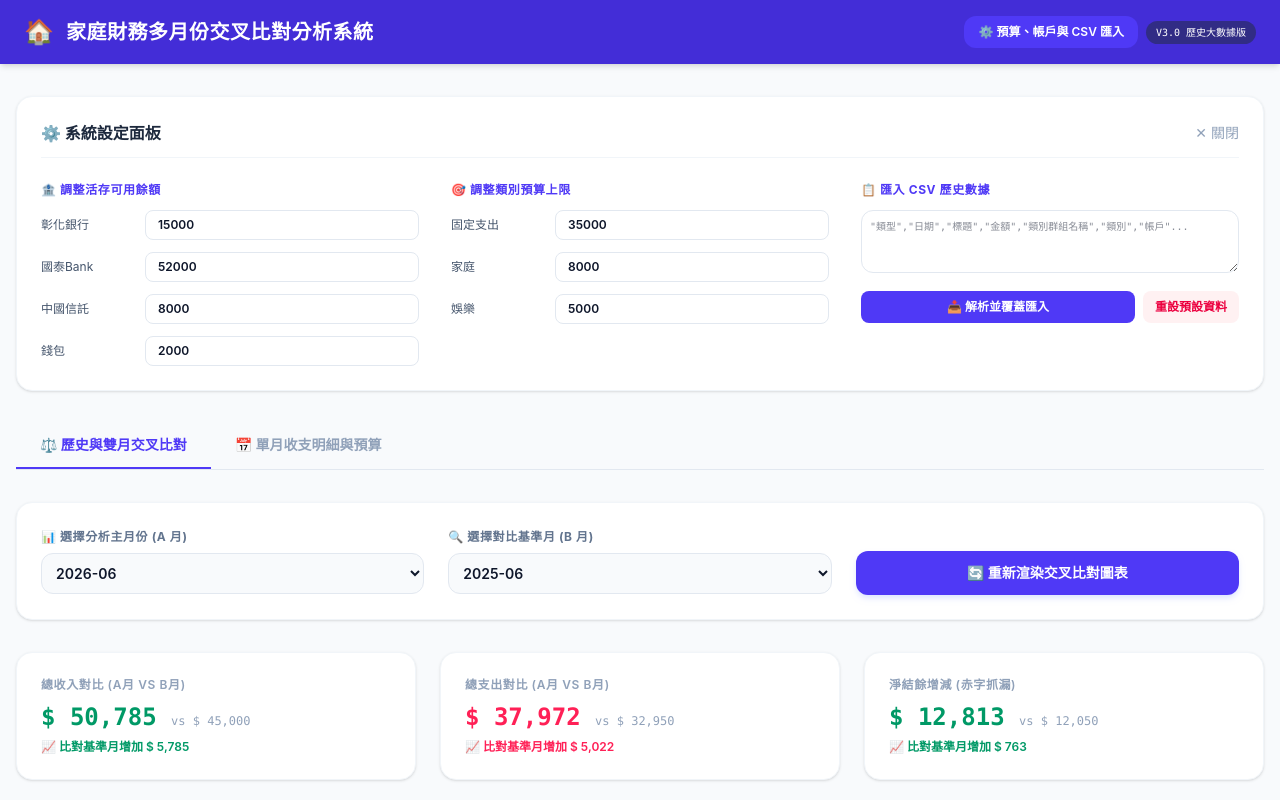
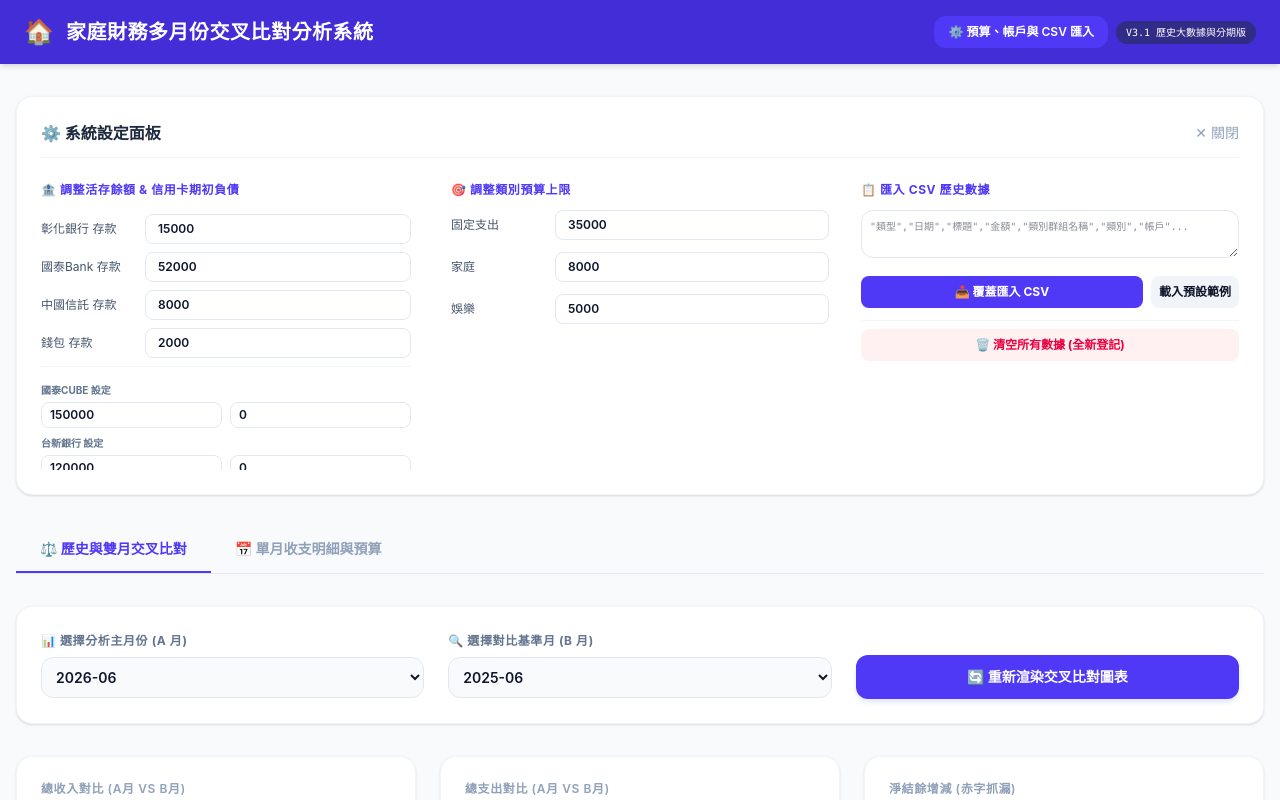
Before and after one commit to fromlifetolines/family-finance, a Vue app: page / in a window 1280 px wide. Both pictures are taken after a click on the button "⚙️ 預算、帳戶與 CSV 匯入". Shown: the top 800 px of the page. Built offline with nearby package versions, Linux system fonts and the light colour scheme.

Commit message:
feat: Add CC initial debt configuration, installment creation, and clear all data feature

```diff
--- a/src/App.vue
+++ b/src/App.vue
@@ -14,7 +14,7 @@
           ⚙️ 預算、帳戶與 CSV 匯入
         </button>
         <span class="bg-indigo-900 text-[10px] px-2.5 py-1 rounded-full font-mono">
-          V3.0 歷史大數據版
+          V3.1 歷史大數據與分期版
         </span>
       </div>
     </nav>
@@ -30,17 +30,41 @@
         </div>
 
         <div class="grid grid-cols-1 lg:grid-cols-3 gap-8">
-          <!-- Adjust Bank Balances -->
-          <div class="space-y-3">
-            <h4 class="text-xs font-bold text-indigo-600 uppercase tracking-wider flex items-center gap-1">🏦 調整活存可用餘額</h4>
+          <!-- Adjust Bank & CC Balances -->
+          <div class="space-y-4">
+            <h4 class="text-xs font-bold text-indigo-600 uppercase tracking-wider flex items-center gap-1">🏦 調整活存餘額 & 信用卡期初負債</h4>
+            <div class="space-y-2 max-h-64 overflow-y-auto pr-2">
               <div v-for="acc in accounts.filter(a => a.type === 'bank')" :key="acc.id" class="flex items-center gap-2">
-              <span class="text-xs text-slate-600 w-24">{{ acc.name }}</span>
+                <span class="text-xs text-slate-600 w-24">{{ acc.name }} 存款</span>
                 <input
                   v-model.number="acc.balance"
                   type="number"
                   class="flex-1 px-3 py-1.5 border border-slate-200 rounded-lg text-xs font-semibold focus:outline-none focus:ring-1 focus:ring-indigo-500"
                   @change="saveToStorage"
                 />
+              </div>
+              <div class="border-t border-slate-100 my-2 pt-2"></div>
+              <div v-for="card in accounts.filter(a => a.type === 'cc')" :key="card.id" class="space-y-1">
+                <div class="text-[10px] font-bold text-slate-500">{{ card.name }} 設定</div>
+                <div class="flex gap-2">
+                  <input
+                    v-model.number="card.limit"
+                    type="number"
+                    placeholder="額度"
+                    title="額度"
+                    class="w-1/2 px-2 py-1 border border-slate-200 rounded-lg text-xs font-semibold"
+                    @change="saveToStorage"
+                  />
+                  <input
+                    v-model.number="card.initialDebt"
+                    type="number"
+                    placeholder="期初未結金額"
+                    title="期初未結金額"
+                    class="w-1/2 px-2 py-1 border border-slate-200 rounded-lg text-xs font-semibold"
+                    @change="saveToStorage"
+                  />
+                </div>
+              </div>
             </div>
           </div>
 
@@ -58,12 +82,12 @@
             </div>
           </div>
 
-          <!-- CSV Paste Box -->
+          <!-- CSV Paste Box & Clean Slate -->
           <div class="space-y-3">
             <h4 class="text-xs font-bold text-indigo-600 uppercase tracking-wider flex items-center gap-1">📋 匯入 CSV 歷史數據</h4>
             <textarea
               v-model="rawCSVInput"
-              rows="3"
+              rows="2"
               placeholder='"類型","日期","標題","金額","類別群組名稱","類別","帳戶"...'
               class="w-full p-2 border border-slate-200 rounded-xl text-[10px] font-mono focus:outline-none focus:ring-1 focus:ring-indigo-500"
             ></textarea>
@@ -72,13 +96,21 @@
                 @click="importCSV"
                 class="flex-1 py-2 bg-indigo-600 hover:bg-indigo-700 text-white rounded-lg text-xs font-bold transition"
               >
-                📥 解析並覆蓋匯入
+                📥 覆蓋匯入 CSV
               </button>
               <button
                 @click="resetToDefault"
-                class="px-3 py-2 bg-rose-50 text-rose-600 hover:bg-rose-100 rounded-lg text-xs font-bold transition"
+                class="px-2 py-2 bg-slate-100 hover:bg-slate-200 rounded-lg text-xs font-bold transition"
               >
-                重設預設資料
+                載入預設範例
+              </button>
+            </div>
+            <div class="border-t border-slate-100 pt-2">
+              <button
+                @click="clearAllData"
+                class="w-full py-2 bg-rose-50 text-rose-600 hover:bg-rose-100 rounded-lg text-xs font-bold transition flex items-center justify-center gap-1"
+              >
+                🗑️ 清空所有數據 (全新登記)
               </button>
             </div>
           </div>
@@ -155,12 +187,14 @@
             <label class="block text-xs font-bold text-slate-500 uppercase tracking-wider mb-2">📊 選擇分析主月份 (A 月)</label>
             <select v-model="monthA" class="w-full bg-slate-50 border border-slate-200 rounded-xl p-2.5 text-sm font-semibold focus:ring-indigo-500 focus:border-indigo-500">
               <option v-for="m in uniqueMonths" :key="m" :value="m">{{ m }}</option>
+              <option v-if="!uniqueMonths.length" value="">尚未建立資料</option>
             </select>
           </div>
           <div>
             <label class="block text-xs font-bold text-slate-500 uppercase tracking-wider mb-2">🔍 選擇對比基準月 (B 月)</label>
             <select v-model="monthB" class="w-full bg-slate-50 border border-slate-200 rounded-xl p-2.5 text-sm font-semibold focus:ring-indigo-500 focus:border-indigo-500">
               <option v-for="m in uniqueMonths" :key="m" :value="m">{{ m }}</option>
+              <option v-if="!uniqueMonths.length" value="">尚未建立資料</option>
             </select>
           </div>
           <div class="pt-6">
@@ -216,17 +250,17 @@
             <h3 class="text-lg font-bold text-blue-900">兩月份透支因子交叉比對報告</h3>
           </div>
           <div class="text-blue-950 text-sm leading-relaxed space-y-2">
-            <p><strong>1. 跨月同步對比現況：</strong> 您正在拿主分析月 <span class="font-bold text-indigo-700">[{{ monthA }}]</span> 與基準歷史月 <span class="font-bold text-slate-600">[{{ monthB }}]</span> 進行深度交叉診斷。</p>
+            <p><strong>1. 跨月同步對比現況：</strong> 您正在拿主分析月 <span class="font-bold text-indigo-700">[{{ monthA || '未選' }}]</span> 與基準歷史月 <span class="font-bold text-slate-600">[{{ monthB || '未選' }}]</span> 進行深度交叉診斷。</p>
             <p>
               <strong>2. 儲蓄能力與赤字擴大因子：</strong>
-              [{{ monthA }}] 的結餘為 <span class="font-bold" :class="compA.balance >= 0 ? 'text-emerald-700' : 'text-rose-600'">$ {{ compA.balance.toLocaleString() }}</span>，
-              而 [{{ monthB }}] 為 <span class="font-bold" :class="compB.balance >= 0 ? 'text-emerald-700' : 'text-rose-600'">$ {{ compB.balance.toLocaleString() }}</span>。
+              [{{ monthA || '未選' }}] 的結餘為 <span class="font-bold" :class="compA.balance >= 0 ? 'text-emerald-700' : 'text-rose-600'">$ {{ compA.balance.toLocaleString() }}</span>，
+              而 [{{ monthB || '未選' }}] 為 <span class="font-bold" :class="compB.balance >= 0 ? 'text-emerald-700' : 'text-rose-600'">$ {{ compB.balance.toLocaleString() }}</span>。
               兩者相較，您的家庭淨儲蓄水位產生了
               <span class="font-bold" :class="balanceDiff >= 0 ? 'text-emerald-700' : 'text-rose-600'">$ {{ balanceDiff.toLocaleString() }}</span> 的變動。
             </p>
             <p>
-              <strong>3. 揪出變動的核心魔鬼：</strong> 檢視大類別可以發現，[{{ monthA }}] 月份的 <strong>【娛樂】</strong> 群組開銷為 $ {{ (compA.groups["娛樂"] || 0).toLocaleString() }}，
-              而在 [{{ monthB }}] 月份則為 $ {{ (compB.groups["娛樂"] || 0).toLocaleString() }}。
+              <strong>3. 揪出變動的核心魔鬼：</strong> 檢視大類別可以發現，[{{ monthA || '未選' }}] 月份的 <strong>【娛樂】</strong> 群組開銷為 $ {{ (compA.groups["娛樂"] || 0).toLocaleString() }}，
+              而在 [{{ monthB || '未選' }}] 月份則為 $ {{ (compB.groups["娛樂"] || 0).toLocaleString() }}。
               娛樂消費{{ (compA.groups["娛樂"] || 0) - (compB.groups["娛樂"] || 0) >= 0 ? '增加了' : '減少了' }}
               <span class="font-bold" :class="(compA.groups['娛樂'] || 0) - (compB.groups['娛樂'] || 0) >= 0 ? 'text-rose-600' : 'text-emerald-600'">
                 $ {{ Math.abs((compA.groups["娛樂"] || 0) - (compB.groups["娛樂"] || 0)).toLocaleString() }}
@@ -248,7 +282,7 @@
 
           <!-- Month A Waterfall Chart -->
           <div class="bg-white p-6 rounded-2xl shadow-sm border border-slate-100">
-            <h3 class="font-bold text-slate-800 text-base mb-4">📊 當前主分析月 ({{ monthA }}月) 資金流向瀑布圖</h3>
+            <h3 class="font-bold text-slate-800 text-base mb-4">📊 當前主分析月 ({{ monthA || '未選' }}月) 資金流向瀑布圖</h3>
             <div class="relative h-80">
               <canvas ref="waterfallCanvasA"></canvas>
             </div>
@@ -257,7 +291,7 @@
 
         <!-- Month A credit cards share -->
         <div class="bg-white p-6 rounded-2xl shadow-sm border border-slate-100">
-          <h3 class="font-bold text-slate-800 text-base mb-4">💳 4張信用卡與支付工具在 {{ monthA }} 月的使用權重對比</h3>
+          <h3 class="font-bold text-slate-800 text-base mb-4">💳 4張信用卡與支付工具在 {{ monthA || '未選' }} 月的使用權重對比</h3>
           <div class="relative h-64">
             <canvas ref="ccCanvasA"></canvas>
           </div>
@@ -283,6 +317,7 @@
       :accounts="accounts"
       @close="showAddModal = false"
       @add="addTransaction"
+      @add-multiple="addMultipleTransactions"
     />
   </div>
 </template>
@@ -314,7 +349,7 @@ const transactions = ref([]);
 const accounts = ref([]);
 const budgets = ref([]);
 
-const activeTab = ref('compare'); // Defaults to comparison tab as requested
+const activeTab = ref('compare');
 const showAddModal = ref(false);
 const showBudgetSettings = ref(false);
 
@@ -339,6 +374,13 @@ const loadData = () => {
   transactions.value = getTransactions();
   accounts.value = getAccounts();
   budgets.value = getBudgets();
+
+  // Make sure each credit card has initialDebt property
+  accounts.value.forEach(a => {
+    if (a.type === 'cc' && a.initialDebt === undefined) {
+      a.initialDebt = 0;
+    }
+  });
 
   // Populate month selectors
   const months = uniqueMonths.value;
@@ -366,6 +408,32 @@ const resetToDefault = () => {
   }
 };
 
+const clearAllData = () => {
+  if (confirm("⚠️ 注意！這會將所有記帳交易明細清空，並重設帳戶活存與卡費。確定要全新登記嗎？")) {
+    transactions.value = [];
+    accounts.value = [
+      { id: 'a1', name: "彰化銀行", type: "bank", balance: 0 },
+      { id: 'a2', name: "國泰Bank", type: "bank", balance: 0 },
+      { id: 'a3', name: "中國信託", type: "bank", balance: 0 },
+      { id: 'a4', name: "錢包", type: "bank", balance: 0 },
+      { id: 'c1', name: "國泰CUBE", type: "cc", limit: 100000, initialDebt: 0 },
+      { id: 'c2', name: "台新銀行", type: "cc", limit: 100000, initialDebt: 0 },
+      { id: 'c3', name: "聯邦銀行", type: "cc", limit: 100000, initialDebt: 0 },
+      { id: 'c4', name: "星展銀行", type: "cc", limit: 100000, initialDebt: 0 }
+    ];
+    budgets.value = [
+      { group: "固定支出", limit: 30000 },
+      { group: "家庭", limit: 10000 },
+      { group: "娛樂", limit: 5000 }
+    ];
+    monthA.value = '';
+    monthB.value = '';
+    saveToStorage();
+    renderAllCharts();
+    alert("已清空數據，您可以點選右下角 ✍️ 開始全新登記，或到設定中輸入期初餘額與負債。");
+  }
+};
+
 // CSV parsing & import logic
 const importCSV = () => {
   if (!rawCSVInput.value.trim()) {
@@ -377,14 +445,9 @@ const importCSV = () => {
     header: true,
     skipEmptyLines: true,
     complete: (results) => {
-      if (results.errors.length) {
-        console.warn("CSV parsing warnings:", results.errors);
-      }
-
       const parsed = results.data.map((row, idx) => {
         const type = (row['類型'] || row['type'] || '支出').trim();
         const rawDate = row['日期'] || row['date'] || new Date().toISOString().substring(0, 10);
-        // Date might be "2026-06-29 12:11:29", trim it to just "2026-06-29"
         const date = rawDate.split(' ')[0].trim();
         const title = (row['標題'] || row['title'] || '未命名').trim();
         const amount = parseFloat(row['金額'] || row['amount'] || 0);
@@ -405,12 +468,10 @@ const importCSV = () => {
       });
 
       if (parsed.length > 0) {
-        // Overwrite existing transactions to perfectly sync historical paste
         transactions.value = parsed;
         saveToStorage();
         alert(`成功匯入 ${parsed.length} 筆歷史交易紀錄！`);
 
-        // Re-populate month selectors based on new data
         const months = uniqueMonths.value;
         if (months.length > 0) {
           monthA.value = months[0];
@@ -450,7 +511,10 @@ const netBalance = computed(() => {
 });
 
 const getCardDebt = (cardName) => {
-  return transactions.value
+  const card = accounts.value.find(c => c.name === cardName);
+  const initial = card ? (card.initialDebt || 0) : 0;
+
+  return initial + transactions.value
     .filter(t => t.type === '支出' && t.account === cardName)
     .reduce((sum, t) => sum + Math.abs(t.amount), 0);
 };
@@ -459,6 +523,12 @@ const totalCCDebt = computed(() => {
   return accounts.value
     .filter(a => a.type === 'cc')
     .reduce((sum, card) => sum + getCardDebt(card.name), 0);
+});
+
+const totalBankSavings = computed(() => {
+  return accounts.value
+    .filter(a => a.type === 'bank')
+    .reduce((sum, acc) => sum + acc.balance, 0);
 });
 
 // Compare Calculations (A vs B)
@@ -490,6 +560,18 @@ const getMonthlyMetrics = (month) => {
       metrics.accounts[t.account] += absVal;
     }
   });
+
+  // Include credit card initial debts in comparison Month metrics for accounts
+  accounts.value.forEach(a => {
+    if (a.type === 'cc') {
+      const initial = a.initialDebt || 0;
+      if (initial > 0) {
+        if (!metrics.accounts[a.name]) metrics.accounts[a.name] = 0;
+        metrics.accounts[a.name] += initial;
+      }
+    }
+  });
+
   metrics.balance = metrics.income - metrics.expense;
   return metrics;
 };
@@ -497,6 +579,13 @@ const getMonthlyMetrics = (month) => {
 // Mutators
 const addTransaction = (t) => {
   transactions.value.unshift(t);
+  saveToStorage();
+  showAddModal.value = false;
+  renderAllCharts();
+};
+
+const addMultipleTransactions = (list) => {
+  transactions.value = [...list, ...transactions.value];
   saveToStorage();
   showAddModal.value = false;
   renderAllCharts();
@@ -541,10 +630,10 @@ const renderCompareBarChart = () => {
   compareBarChartInstance = new Chart(ctx, {
     type: 'bar',
     data: {
-      labels: allGroups,
+      labels: allGroups.length ? allGroups : ['尚未建立分類'],
       datasets: [
-        { label: `${monthA.value} (主分析月)`, data: valsA, backgroundColor: 'rgba(79, 70, 229, 0.85)', borderRadius: 4 },
-        { label: `${monthB.value} (對比基準月)`, data: valsB, backgroundColor: 'rgba(148, 163, 184, 0.5)', borderRadius: 4 }
+        { label: `${monthA.value || '主分析月'} (A)`, data: valsA, backgroundColor: 'rgba(79, 70, 229, 0.85)', borderRadius: 4 },
+        { label: `${monthB.value || '對比基準月'} (B)`, data: valsB, backgroundColor: 'rgba(148, 163, 184, 0.5)', borderRadius: 4 }
       ]
     },
     options: {
--- a/src/components/AccountSummary.vue
+++ b/src/components/AccountSummary.vue
@@ -44,7 +44,12 @@
           class="p-3 bg-slate-50 hover:bg-slate-100 rounded-xl transition-all"
         >
           <div class="flex justify-between items-center mb-1">
-            <span class="font-medium text-slate-700">{{ card.name }}</span>
+            <div>
+              <span class="font-medium text-slate-700">{{ card.name }}</span>
+              <span v-if="card.initialDebt" class="text-[9px] text-slate-400 block">
+                (含期初未結 $ {{ card.initialDebt.toLocaleString() }})
+              </span>
+            </div>
             <span class="font-mono text-sm font-semibold text-amber-600">
               $ {{ getCardDebt(card.name).toLocaleString() }}
             </span>
@@ -87,9 +92,14 @@ const totalBankSavings = computed(() => {
 });
 
 const getCardDebt = (cardName) => {
-  return props.transactions
+  const card = creditCards.value.find(c => c.name === cardName);
+  const initial = card ? (card.initialDebt || 0) : 0;
+
+  const currentMonthTx = props.transactions
     .filter(t => t.type === '支出' && t.account === cardName)
     .reduce((sum, t) => sum + Math.abs(t.amount), 0);
+
+  return initial + currentMonthTx;
 };
 
 const totalCCDebt = computed(() => {
--- a/src/components/AddTransactionModal.vue
+++ b/src/components/AddTransactionModal.vue
@@ -58,7 +58,7 @@
 
         <!-- Amount -->
         <div>
-          <label class="block text-xs font-semibold text-slate-500 mb-1">金額</label>
+          <label class="block text-xs font-semibold text-slate-500 mb-1">金額 (單期 / 單筆)</label>
           <div class="relative">
             <span class="absolute left-3.5 top-1/2 -translate-y-1/2 text-slate-400 font-medium">NT$</span>
             <input
@@ -107,6 +107,38 @@
           </select>
         </div>
 
+        <!-- Installment Option (Only for Expenses) -->
+        <div v-if="form.type === '支出'" class="p-3 bg-slate-50 rounded-xl border border-slate-100 space-y-2">
+          <div class="flex items-center justify-between">
+            <span class="text-xs font-bold text-slate-600">是否設定分期付款？</span>
+            <input
+              v-model="form.isInstallment"
+              type="checkbox"
+              class="rounded text-indigo-600 focus:ring-indigo-500 w-4 h-4"
+            />
+          </div>
+          <div v-if="form.isInstallment" class="grid grid-cols-2 gap-2 pt-1 border-t border-slate-200/50">
+            <div>
+              <label class="block text-[10px] font-bold text-slate-400 mb-1">分期期數</label>
+              <select
+                v-model.number="form.installments"
+                class="w-full px-2 py-1.5 border border-slate-200 rounded-lg text-xs bg-white focus:outline-none"
+              >
+                <option :value="3">3 期</option>
+                <option :value="6">6 期</option>
+                <option :value="12">12 期</option>
+                <option :value="24">24 期</option>
+              </select>
+            </div>
+            <div>
+              <label class="block text-[10px] font-bold text-slate-400 mb-1">每期試算</label>
+              <div class="text-xs font-mono font-bold text-rose-600 py-1.5">
+                $ {{ Math.round(form.amount).toLocaleString() }} / 月
+              </div>
+            </div>
+          </div>
+        </div>
+
         <!-- Submit Button -->
         <div class="pt-2 flex gap-3">
           <button
@@ -136,7 +168,7 @@ const props = defineProps({
   accounts: Array
 });
 
-const emit = defineEmits(['close', 'add']);
+const emit = defineEmits(['close', 'add-multiple', 'add']);
 
 const getTodayDate = () => {
   const d = new Date();
@@ -152,7 +184,9 @@ const form = ref({
   amount: null,
   group: '娛樂',
   category: '午餐',
-  account: '國泰CUBE'
+  account: '國泰CUBE',
+  isInstallment: false,
+  installments: 3
 });
 
 const availableGroups = computed(() => {
@@ -183,6 +217,7 @@ const setType = (type) => {
     form.value.group = '固定收入';
     form.value.category = '薪資';
     form.value.account = '國泰Bank';
+    form.value.isInstallment = false;
   }
 };
 
@@ -194,19 +229,48 @@ watch(() => form.value.group, (newGroup) => {
 });
 
 const handleSubmit = () => {
-  const finalAmount = form.value.type === '支出'
+  const baseAmount = form.value.type === '支出'
     ? -Math.abs(form.value.amount)
     : Math.abs(form.value.amount);
 
-  emit('add', {
-    ...form.value,
-    id: Date.now().toString(),
-    amount: finalAmount
-  });
+  if (form.value.type === '支出' && form.value.isInstallment) {
+    // Generate multiple monthly transactions
+    const list = [];
+    const baseDate = new Date(form.value.date);
+
+    for (let i = 0; i < form.value.installments; i++) {
+      const targetDate = new Date(baseDate);
+      targetDate.setMonth(baseDate.getMonth() + i);
+
+      // format YYYY-MM-DD
+      const y = targetDate.getFullYear();
+      const m = String(targetDate.getMonth() + 1).padStart(2, '0');
+      const d = String(targetDate.getDate()).padStart(2, '0');
+
+      list.push({
+        id: `inst-${Date.now()}-${i}`,
+        type: form.value.type,
+        date: `${y}-${m}-${d}`,
+        title: `${form.value.title} (分期 ${i+1}/${form.value.installments})`,
+        amount: baseAmount,
+        group: form.value.group,
+        category: form.value.category,
+        account: form.value.account
+      });
+    }
+    emit('add-multiple', list);
+  } else {
+    emit('add', {
+      ...form.value,
+      id: Date.now().toString(),
+      amount: baseAmount
+    });
+  }
 
   // Reset form
   form.value.title = '';
   form.value.amount = null;
   form.value.date = getTodayDate();
+  form.value.isInstallment = false;
 };
 </script>
```
Lines whose indentation alone changed are shown as unchanged.
